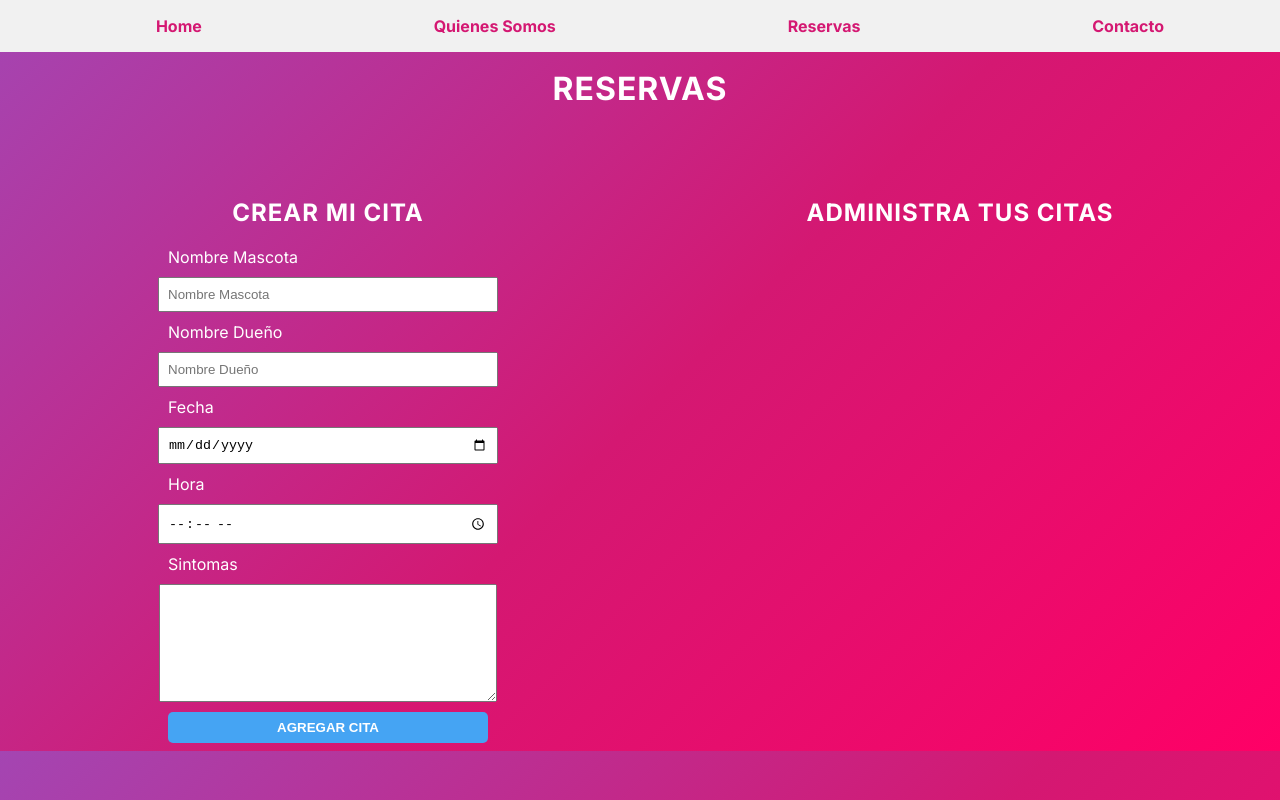
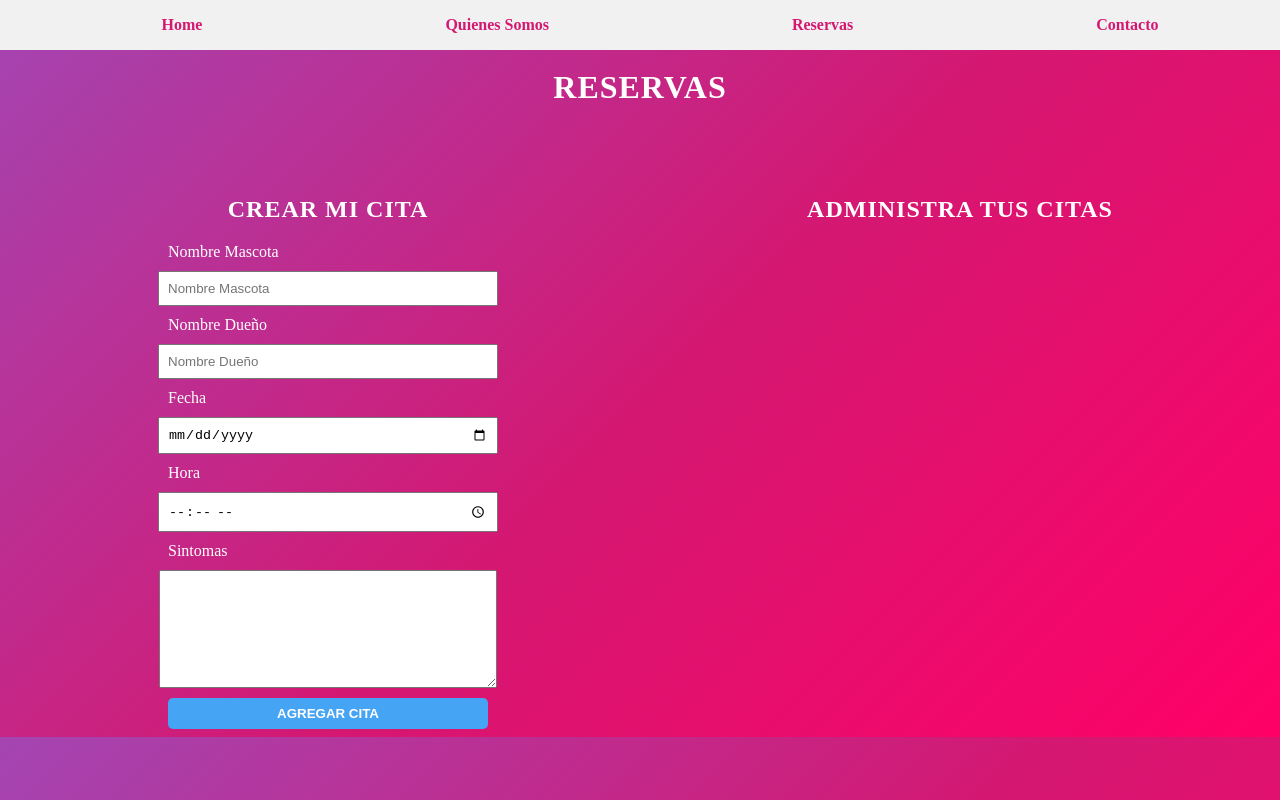
Before and after one commit to Tinchoraber/TP6-EFSI, a Next.js app: page /reservas in a window 1280 px wide. Built offline with nearby package versions, Linux system fonts and the light colour scheme.

Commit message:
Arreglando errores

```diff
--- a/app/components/Listado/page.js
+++ b/app/components/Listado/page.js
@@ -3,6 +3,6 @@ import React from "react"
 import Cita from '../Cita/page.js';
 
 
-export default function Listado({citas, setCitas}) {
+export default function Listado({citas = [], setCitas}) {
     {return citas.map(c => (<Cita id={c.id} mascota={c.mascota} propietario={c.propietario} fecha={c.fecha} hora={c.hora} sintomas={c.sintomas} citas={citas} setCitas={setCitas}></Cita>))}
 }
--- a/app/layout.js
+++ b/app/layout.js
@@ -1,7 +1,5 @@
-import { Inter } from "next/font/google";
 import Link from "next/link";
 import styles from "./globals.css";
-const inter = Inter({ subsets: ["latin"] });
 
 export const metadata = {
   title: "Create Next App",
@@ -11,7 +9,7 @@ export const metadata = {
 export default function RootLayout({ children }) {
   return (
     <html lang="en">
-      <body className={inter.className}>
+      <body >
         <nav>
           <ul>
             <li>
--- a/app/reservas/page.js
+++ b/app/reservas/page.js
@@ -1,4 +1,5 @@
 "use client";
+
 import styles from "./reservas.module.css";
 import Titulo from "../components/Titulo/page.js";
 import Subtitulo from "../components/SubTitulo/page.js";
@@ -7,7 +8,13 @@ import Listado from "../components/Listado/page.js";
 import { useEffect, useState } from 'react';
 
 export default function Reservas() {
-   const [citas, setCitas] = useState(localStorage.getItem("citas") ? JSON.parse(localStorage.getItem("citas")) : []); //localStorage.getItem(citas);
+   const [citas, setCitas] = useState([]); //localStorage.getItem(citas);
+
+    useEffect(() => {
+      if (localStorage.getItem("citas")) {
+        setCitas(JSON.parse(localStorage.getItem("citas")));
+      }
+    }, [])
 
    useEffect(() => {
     if (citas?.length) {
```
